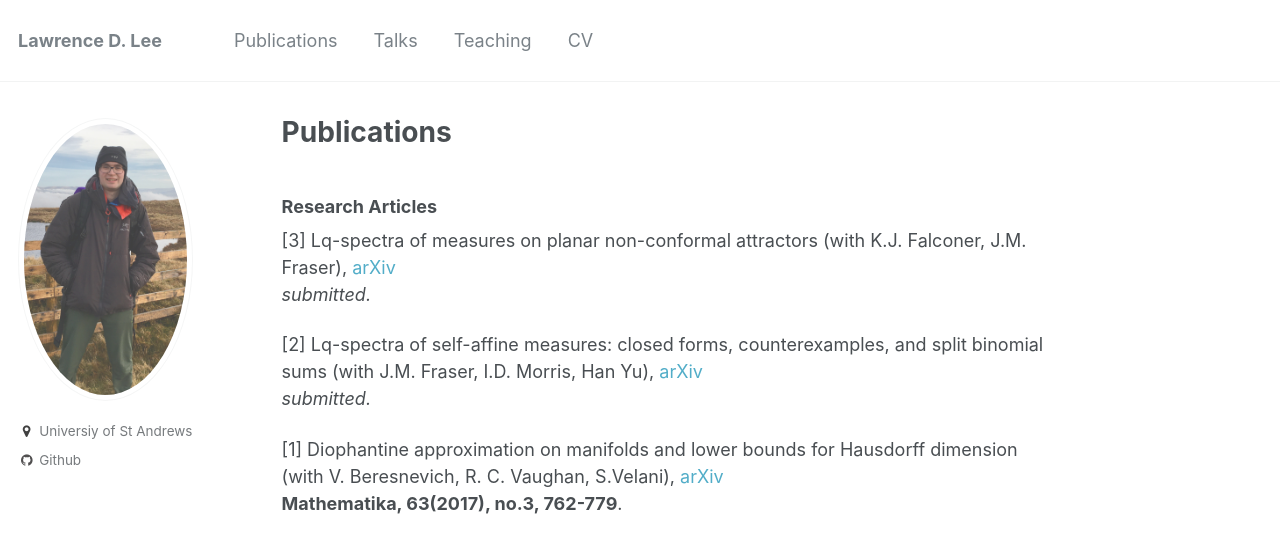
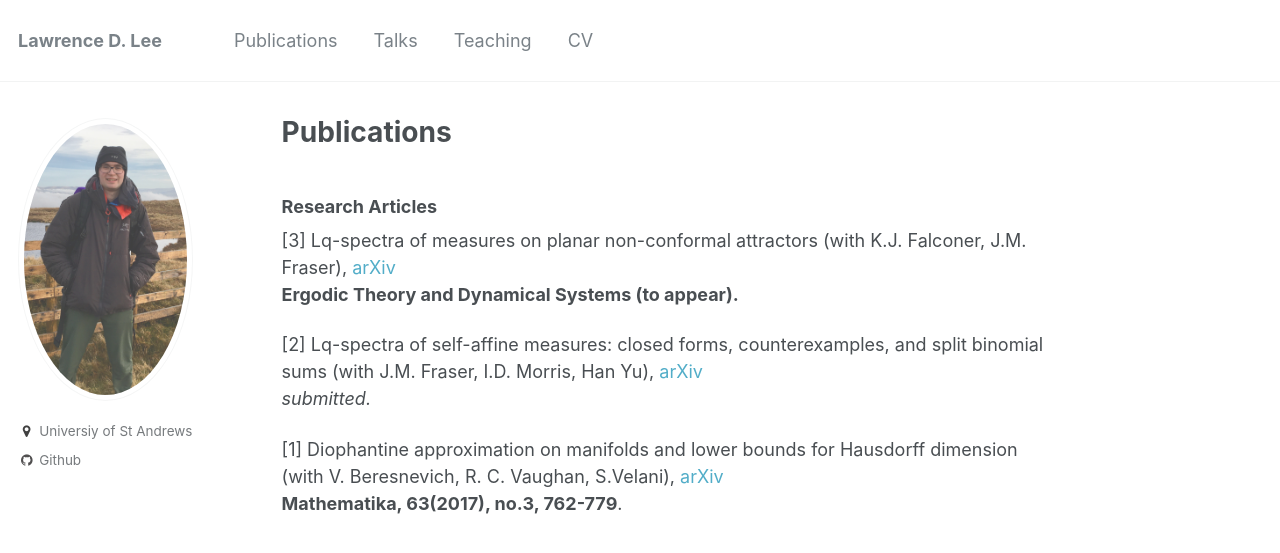
Before and after one commit to amlan-banaji/amlan-banaji.github.io, a Jekyll site: the page built from _pages/publications.md, in a window 1280 px wide. Shown: the top 553 px of the page. Built offline with Jekyll 4.4.1, drawn with Linux system fonts in a browser that asks for light colours.

Commit message:
Add publication

```diff
--- a/_pages/publications.md
+++ b/_pages/publications.md
@@ -6,7 +6,7 @@ author_profile: true
 
 ### Research Articles
 [3] Lq-spectra of measures on planar non-conformal attractors (with K.J. Falconer, J.M. Fraser), [arXiv](https://arxiv.org/abs/2005.09361)
-*submitted.*
+**Ergodic Theory and Dynamical Systems (to appear).**
 
 [2] Lq-spectra of self-affine measures: closed forms, counterexamples, and split binomial sums (with J.M. Fraser, I.D. Morris, Han Yu), [arXiv](https://arxiv.org/abs/1811.03400)
 *submitted.*
```
